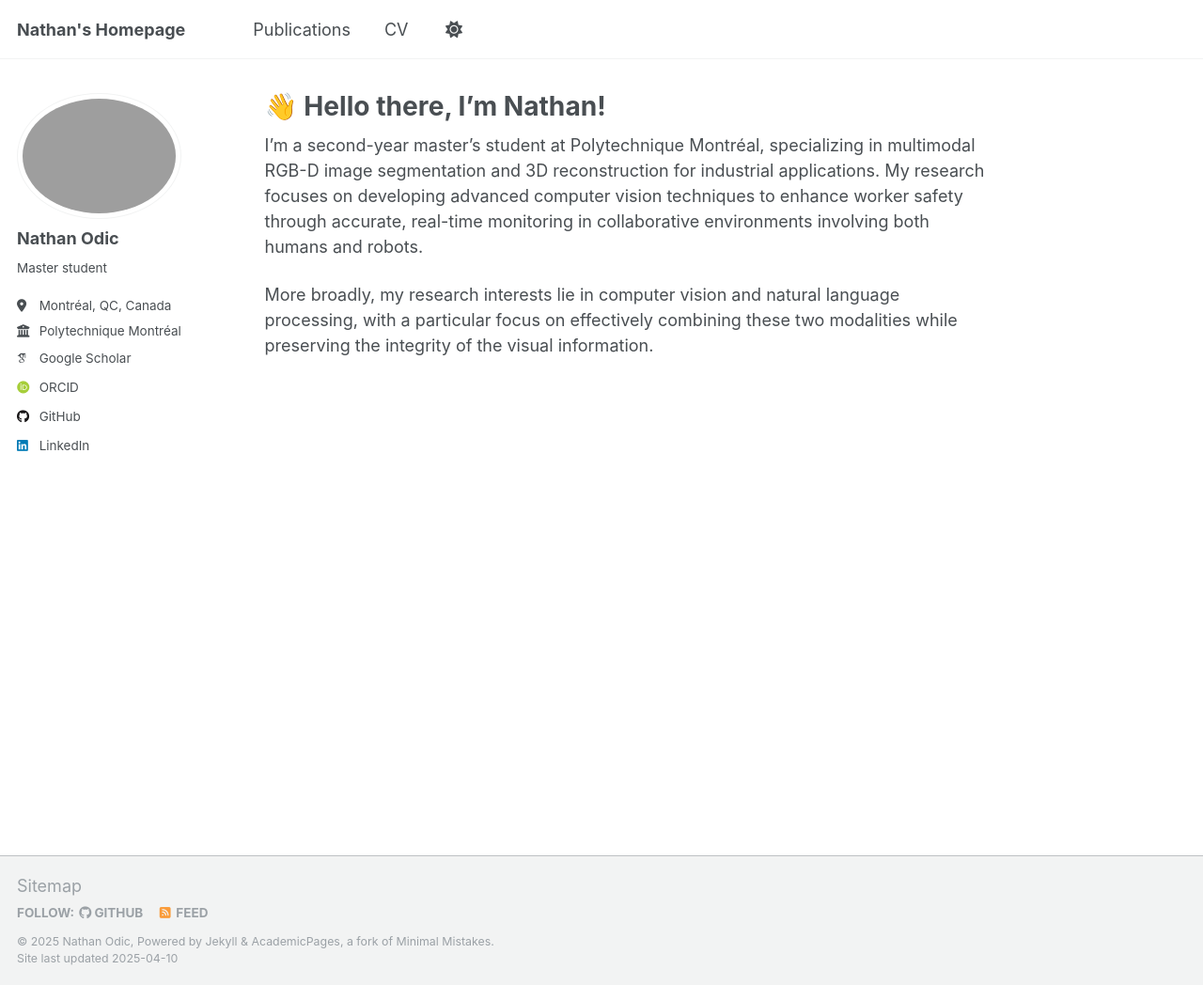
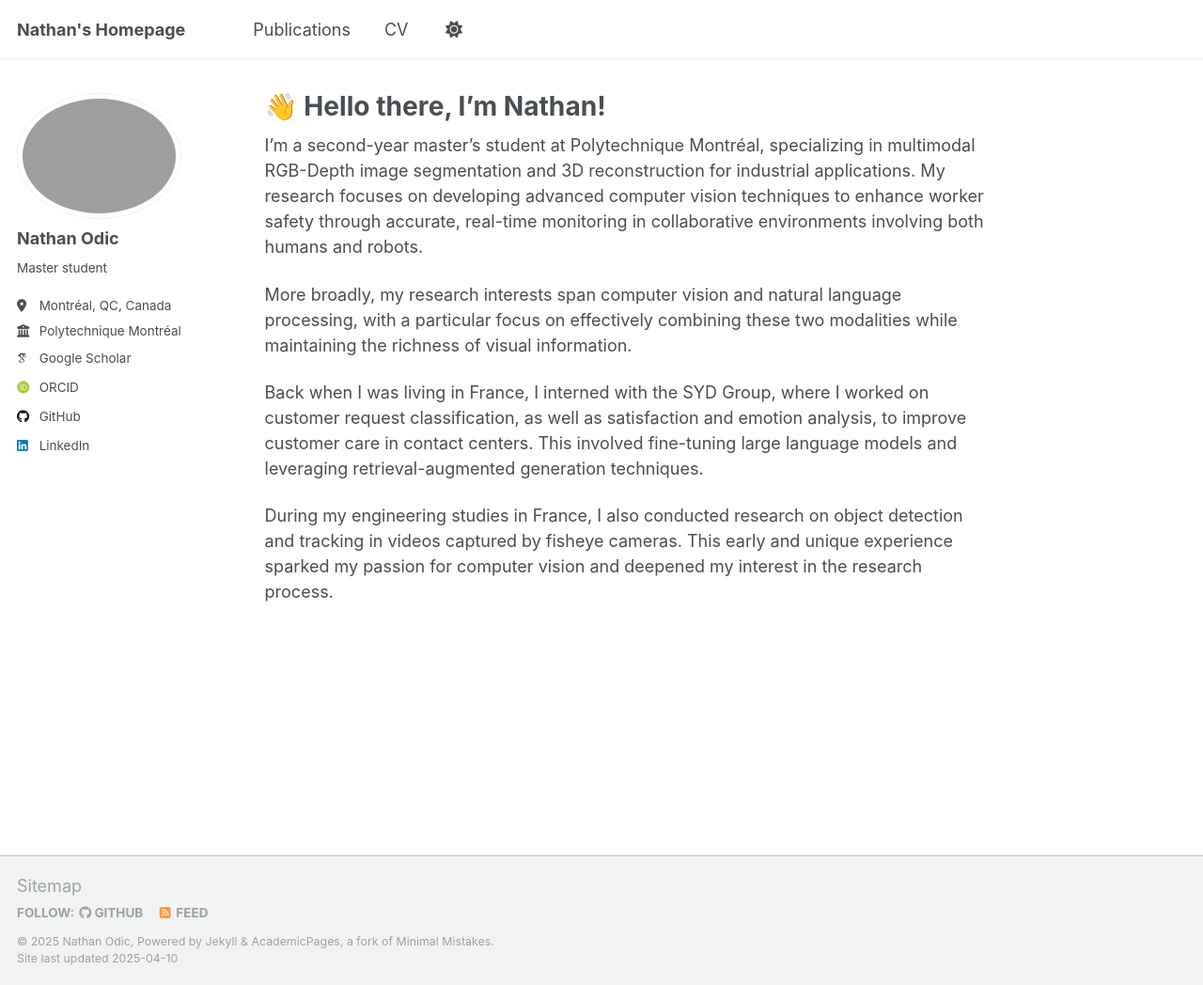
Before and after one commit to NathanOD/nathanod.github.io, a Jekyll site: the page built from _pages/about.md, in a window 1280 px wide and 1048 px high. Shown: the whole window at 94% size. Built offline with Jekyll 4.4.1, drawn with Linux system fonts in a browser that asks for light colours; some web fonts are replaced.

Commit message:
added previous experiences in homepage

```diff
--- a/_pages/about.md
+++ b/_pages/about.md
@@ -7,6 +7,10 @@ redirect_from:
   - /about.html
 ---
 
-I'm a second-year master's student at Polytechnique Montréal, specializing in multimodal RGB-D image segmentation and 3D reconstruction for industrial applications. My research focuses on developing advanced computer vision techniques to enhance worker safety through accurate, real-time monitoring in collaborative environments involving both humans and robots.
+I'm a second-year master's student at Polytechnique Montréal, specializing in multimodal RGB-Depth image segmentation and 3D reconstruction for industrial applications. My research focuses on developing advanced computer vision techniques to enhance worker safety through accurate, real-time monitoring in collaborative environments involving both humans and robots.
 
-More broadly, my research interests lie in computer vision and natural language processing, with a particular focus on effectively combining these two modalities while preserving the integrity of the visual information.
+More broadly, my research interests span computer vision and natural language processing, with a particular focus on effectively combining these two modalities while maintaining the richness of visual information.
+
+Back when I was living in France, I interned with the SYD Group, where I worked on customer request classification, as well as satisfaction and emotion analysis, to improve customer care in contact centers. This involved fine-tuning large language models and leveraging retrieval-augmented generation techniques.
+
+During my engineering studies in France, I also conducted research on object detection and tracking in videos captured by fisheye cameras. This early and unique experience sparked my passion for computer vision and deepened my interest in the research process.
```
